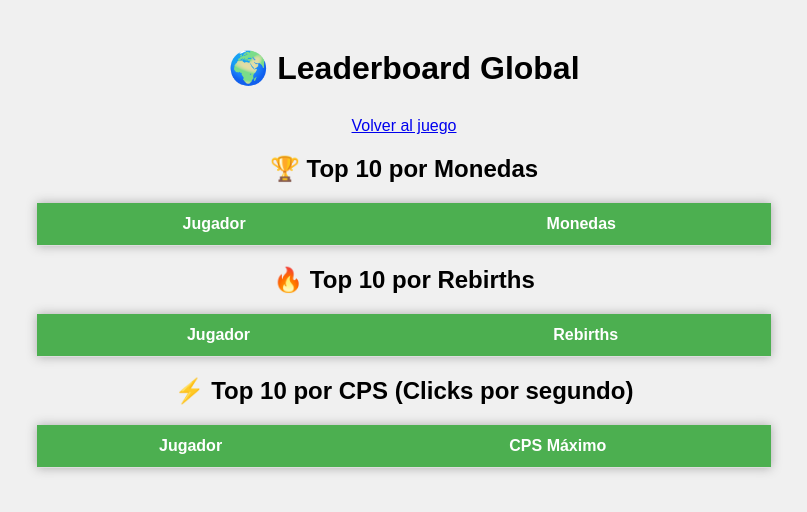
After one commit to Fernando2131/Cliker-game, a Flask app: page /leaderboard in a window 1280 px wide. The commit adds this page. Shown: the top 512 px of the page, without its empty margins (236-1043 px from the left). Run offline with Flask 3, Linux system fonts and the light colour scheme; lists and menus that the app fills with data are empty.

Commit message:
Add files via upload

```diff
--- a/app.py
+++ b/app.py
@@ -1,53 +1,19 @@
 from flask import Flask, render_template, request, redirect, session, jsonify
 from database import init_db, get_db
 from werkzeug.security import generate_password_hash, check_password_hash
-import json, time, math
+import json
+import time
 
 app = Flask(__name__)
-app.secret_key = "CLAVE_SUPER_SECRETA_123"  # cámbiala en producción
+app.secret_key = "CLAVE_SUPER_SECRETA_123"
 init_db()
-
-# ---- Configurables de seguridad ----
-MAX_COINS_ABSOLUTE = 1e18          # máximo absoluto aceptable
-MAX_DELTA_WARN = 1e7               # salto grande que genera flagged (ajusta según tu economía)
-MAX_DELTA_BLOCK = 1e12             # salto gigante que causa bloqueo inmediato
-MAX_SAVES_PER_MIN = 12             # máximo saves por minuto permitidos
-MIN_SAVE_INTERVAL = 0.3            # segundos mínimos entre saves (evita spam)
-SUSPICIOUS_THRESHOLD = 3           # cuantas alertas para ban temporal
-BAN_SECONDS = 60 * 60              # 1 hora de ban por superar threshold
-MAX_REBIRTHS = 10
-
-# ---------------- utilities ----------------
-def now():
-    return time.time()
-
-def client_ip():
-    # obtiene la IP del cliente (confía en X-Forwarded-For si existe)
-    xff = request.headers.get("X-Forwarded-For", "")
-    if xff:
-        return xff.split(",")[0].strip()
-    return request.remote_addr or "unknown"
-
-def log_security(user_id, event, detail=""):
-    db = get_db()
-    db.execute(
-        "INSERT INTO security_logs (user_id, event, detail, ip, ts) VALUES (?, ?, ?, ?, ?)",
-        (user_id, event, detail, client_ip(), now())
-    )
-    db.commit()
 
 def get_user(user_id):
     db = get_db()
     return db.execute("SELECT * FROM users WHERE id = ?", (user_id,)).fetchone()
 
-def update_user_fields(user_id, **fields):
-    db = get_db()
-    keys = ", ".join([f"{k} = ?" for k in fields.keys()])
-    vals = list(fields.values()) + [user_id]
-    db.execute(f"UPDATE users SET {keys} WHERE id = ?", vals)
-    db.commit()
+# ---------------------- RUTAS BÁSICAS ----------------------
 
-# ---------------- routes básicos ----------------
 @app.route("/")
 def home():
     if "user_id" in session:
@@ -59,13 +25,15 @@ def register():
     if request.method == "POST":
         username = request.form["username"]
         password = generate_password_hash(request.form["password"])
+
         db = get_db()
         try:
             db.execute("INSERT INTO users (username, password) VALUES (?, ?)", (username, password))
             db.commit()
-        except Exception:
+        except:
             return "Error: usuario ya existe"
         return redirect("/login")
+
     return render_template("register.html")
 
 @app.route("/login", methods=["GET", "POST"])
@@ -73,14 +41,16 @@ def login():
     if request.method == "POST":
         username = request.form["username"]
         password = request.form["password"]
+
         db = get_db()
         user = db.execute("SELECT * FROM users WHERE username = ?", (username,)).fetchone()
+
         if user and check_password_hash(user["password"], password):
             session["user_id"] = user["id"]
-            # actualizar last_ip al login
-            update_user_fields(user["id"], last_ip=client_ip())
             return redirect("/juego")
+
         return "Credenciales incorrectas"
+
     return render_template("login.html")
 
 @app.route("/logout")
@@ -94,143 +64,198 @@ def juego():
         return redirect("/login")
     return render_template("juego.html")
 
-# ---------------- API segura para estado ----------------
+# ---------------------- API STATE (GUARDADO) ----------------------
+
 @app.route("/api/state", methods=["GET", "POST"])
 def api_state():
     if "user_id" not in session:
         return jsonify({"error": "not authenticated"}), 401
 
+    db = get_db()
     user = get_user(session["user_id"])
     if not user:
         return jsonify({"error": "user not found"}), 404
 
-    # revisa si está baneado temporalmente
-    banned_until = float(user["banned_until"] or 0)
-    if banned_until and banned_until > now():
-        log_security(user["id"], "blocked_request", f"attempt while banned until {banned_until}")
-        return jsonify({"error": "user temporarily banned"}), 403
-
-    db = get_db()
-
-    # GET -> devolver estado guardado
+    # GET: devolver estado
     if request.method == "GET":
         try:
             state = json.loads(user["upgrades"]) if user["upgrades"] else {}
-        except Exception:
+        except:
             state = {}
+
         return jsonify({
             "coins": float(user["coins"] or 0),
             "rebirths": int(user["rebirths"] or 0),
             "state": state
         })
 
-    # POST -> guardar estado (con muchas validaciones)
-    data = request.get_json()
-    if not data:
-        return jsonify({"error": "invalid json"}), 400
+    # POST: guardar estado
+    payload = request.get_json()
+    if not payload:
+        return jsonify({"error": "no json payload"}), 400
 
-    # timestamps y limites
-    ts = now()
-    last_save_ts = float(user["last_save_ts"] or 0)
-    last_coins = float(user["last_coins"] or 0)
-    save_count_min = int(user["save_count_min"] or 0)
-    suspicious_count = int(user["suspicious_count"] or 0)
+    coins = float(payload.get("coins", 0))
+    rebirths = int(payload.get("rebirths", 0))
+    state = payload.get("state", {})
 
-    # rate limit: mínimo intervalo entre saves
-    delta_t = ts - last_save_ts
-    if delta_t < MIN_SAVE_INTERVAL:
-        # registrar intento spam y bloquear temporal si es repetitivo
-        suspicious_count += 1
-        update_user_fields(user["id"], suspicious_count=suspicious_count)
-        log_security(user["id"], "spam_save", f"delta_t={delta_t:.3f}")
-        if suspicious_count >= SUSPICIOUS_THRESHOLD:
-            banned_until = ts + BAN_SECONDS
-            update_user_fields(user["id"], banned_until=banned_until)
-            log_security(user["id"], "auto_ban", f"too many spam saves, banned_until={banned_until}")
-            return jsonify({"error": "temporarily banned due to suspicious activity"}), 403
-        return jsonify({"error": "too many requests"}), 429
+    db.execute("UPDATE users SET coins = ?, rebirths = ?, upgrades = ? WHERE id = ?",
+               (coins, rebirths, json.dumps(state), user["id"]))
+    db.commit()
 
-    # saves per minuto (simple sliding-window approximation)
-    # si el último save fue hace más de 60s, reiniciamos contador
-    if delta_t > 60:
-        save_count_min = 0
-    save_count_min += 1
-    if save_count_min > MAX_SAVES_PER_MIN:
-        suspicious_count += 1
-        update_user_fields(user["id"], save_count_min=save_count_min, suspicious_count=suspicious_count)
-        log_security(user["id"], "too_many_saves", f"count={save_count_min}")
-        if suspicious_count >= SUSPICIOUS_THRESHOLD:
-            banned_until = ts + BAN_SECONDS
-            update_user_fields(user["id"], banned_until=banned_until)
-            log_security(user["id"], "auto_ban", f"too many saves per minute, banned_until={banned_until}")
-            return jsonify({"error": "temporarily banned due to suspicious activity"}), 403
-        return jsonify({"error": "too many saves per minute"}), 429
-
-    # validar coins y rebirths
-    try:
-        coins = float(data.get("coins", 0))
-    except:
-        coins = 0.0
-    coins = max(0.0, min(coins, MAX_COINS_ABSOLUTE))
-
-    try:
-        rebirths = int(data.get("rebirths", 0))
-    except:
-        rebirths = 0
-    rebirths = max(0, min(rebirths, MAX_REBIRTHS))
-
-    # analizar delta de coins desde el último guardado
-    delta_coins = coins - last_coins
-    # si incremento repentino muy grande -> mark suspicious
-    if delta_coins > MAX_DELTA_WARN:
-        suspicious_count += 1
-        update_user_fields(user["id"], suspicious_count=suspicious_count)
-        log_security(user["id"], "large_delta", f"delta={delta_coins}, last_coins={last_coins}, coins={coins}")
-        # si supera bloque fuerte, ban inmediato
-        if delta_coins > MAX_DELTA_BLOCK:
-            banned_until = ts + (BAN_SECONDS * 24)  # ban largo
-            update_user_fields(user["id"], banned_until=banned_until)
-            log_security(user["id"], "auto_ban_large_delta", f"delta={delta_coins}, banned_until={banned_until}")
-            return jsonify({"error": "temporarily banned due to suspicious activity (large delta)"}), 403
-
-    # validar estructura state (must be dict)
-    state = data.get("state", {})
-    if not isinstance(state, dict):
-        # posible manipulación — lo limpiamos y registramos
-        log_security(user["id"], "invalid_state_format", "state not dict; sanitized")
-        state = {}
-
-    # si todo OK -> guardar y resetear contadores ligeros
-    try:
-        db.execute("""
-            UPDATE users
-            SET coins = ?, rebirths = ?, upgrades = ?, last_save_ts = ?, last_coins = ?, save_count_min = ?, suspicious_count = ?, last_ip = ?
-            WHERE id = ?
-        """, (coins, rebirths, json.dumps(state), ts, coins, save_count_min, suspicious_count, client_ip(), user["id"]))
-        db.commit()
-    except Exception as e:
-        log_security(user["id"], "db_error_on_save", str(e))
-        return jsonify({"error": "db_error"}), 500
-
-    return jsonify({"status": "ok", "suspicious_count": suspicious_count})
-
-# ---------------- admin helpers (para debugging) ----------------
-@app.route("/admin/security_logs")
-def admin_logs():
-    # NOTA: en producción protege esta ruta con autenticación adicional
-    db = get_db()
-    rows = db.execute("SELECT * FROM security_logs ORDER BY ts DESC LIMIT 200").fetchall()
-    out = []
-    for r in rows:
-        out.append({"id": r["id"], "user_id": r["user_id"], "event": r["event"], "detail": r["detail"], "ip": r["ip"], "ts": r["ts"]})
-    return jsonify(out)
-
-@app.route("/admin/unban/<int:user_id>")
-def admin_unban(user_id):
-    # NOTA: proteger en producción
-    update_user_fields(user_id, banned_until=0, suspicious_count=0)
-    log_security(user_id, "manual_unban", "unbanned via admin endpoint")
     return jsonify({"status": "ok"})
 
+# ===============================================================
+#                    API CLICK (ANTIHACK CPS)
+# ===============================================================
+
+recent_clicks = {}       # user_id -> [timestamps]
+click_penalties = {}     # strikes antes de ban
+
+MAX_HUMAN_CPS = 17       # tu record real humano
+CPS_WARNING = 20         # sospechoso
+CPS_BAN = 40             # hack/autoclicker
+WINDOW = 1.0             # ventana de 1 segundo
+
+@app.route("/api/click", methods=["POST"])
+def api_click():
+    if "user_id" not in session:
+        return jsonify({"error": "not authenticated"}), 401
+
+    user_id = session["user_id"]
+    now = time.time()
+
+    data = request.get_json()
+    if not data or "ts" not in data:
+        return jsonify({"error": "no timestamp"}), 400
+
+    # ------- registrar clicks en memoria -------
+    if user_id not in recent_clicks:
+        recent_clicks[user_id] = []
+
+    recent_clicks[user_id].append(now)
+
+    # borrar clicks fuera de 1 segundo
+    recent_clicks[user_id] = [
+        t for t in recent_clicks[user_id] if now - t <= WINDOW
+    ]
+
+    cps = len(recent_clicks[user_id])
+    db = get_db()
+
+    # ------------------ AUTOBAN POR HACK ------------------
+    if cps > CPS_BAN:
+        banned_until = int(time.time()) + 3600  # 1 hora
+        db.execute("UPDATE users SET banned_until = ? WHERE id = ?", (banned_until, user_id))
+        db.commit()
+
+        db.execute("INSERT INTO security_logs (user_id, event, value, timestamp) VALUES (?, ?, ?, ?)",
+                   (user_id, "autoban_cps", cps, int(time.time())))
+        db.commit()
+
+        return jsonify({"error": f"banned for 1h (CPS={cps})"}), 429
+
+    # ------------------ SOSPECHOSO ------------------
+    if cps > CPS_WARNING:
+        click_penalties[user_id] = click_penalties.get(user_id, 0) + 1
+
+        db.execute("INSERT INTO security_logs (user_id, event, value, timestamp) VALUES (?, ?, ?, ?)",
+                   (user_id, "suspicious_cps", cps, int(time.time())))
+        db.commit()
+
+        if click_penalties[user_id] >= 5:
+            banned_until = int(time.time()) + 300  # 5 minutos
+            db.execute("UPDATE users SET banned_until = ? WHERE id = ?", (banned_until, user_id))
+            db.commit()
+
+            return jsonify({"error": "temp ban 5m for suspicious activity"}), 429
+
+    # ------------------ ACTUALIZAR RECORD CPS ------------------
+    user = get_user(user_id)
+    best = user["best_cps"] or 0
+    if cps > best:
+        db.execute("UPDATE users SET best_cps = ? WHERE id = ?", (cps, user_id))
+        db.commit()
+
+    return jsonify({"status": "ok", "cps": cps})
+
+# ===============================================================
+#                    LEADERBOARD (API JSON)
+# ===============================================================
+
+@app.route("/api/leaderboard")
+def api_leaderboard():
+    db = get_db()
+
+    # top 10 por monedas
+    top_coins = db.execute("""
+        SELECT username, coins
+        FROM users
+        WHERE banned_until < ? OR banned_until IS NULL
+        ORDER BY coins DESC
+        LIMIT 10
+    """, (int(time.time()),)).fetchall()
+
+    # top 10 por rebirths
+    top_rebirths = db.execute("""
+        SELECT username, rebirths
+        FROM users
+        WHERE banned_until < ? OR banned_until IS NULL
+        ORDER BY rebirths DESC, coins DESC
+        LIMIT 10
+    """, (int(time.time()),)).fetchall()
+
+    # top 10 por CPS (mejor click humano logrado)
+    top_cps = db.execute("""
+        SELECT username, best_cps
+        FROM users
+        WHERE best_cps IS NOT NULL
+        ORDER BY best_cps DESC
+        LIMIT 10
+    """).fetchall()
+
+    return jsonify({
+        "top_coins": [dict(row) for row in top_coins],
+        "top_rebirths": [dict(row) for row in top_rebirths],
+        "top_cps": [dict(row) for row in top_cps]
+    })
+
+# ===============================================================
+#                    LEADERBOARD (PÁGINA HTML)
+# ===============================================================
+
+@app.route("/leaderboard")
+def leaderboard_page():
+    db = get_db()
+
+    # Top por monedas
+    coins = db.execute("""
+        SELECT username, coins
+        FROM users
+        ORDER BY coins DESC
+        LIMIT 10
+    """).fetchall()
+
+    # Top por rebirths
+    rebirths = db.execute("""
+        SELECT username, rebirths
+        FROM users
+        ORDER BY rebirths DESC, coins DESC
+        LIMIT 10
+    """).fetchall()
+
+    # Top por CPS
+    cps = db.execute("""
+        SELECT username, best_cps
+        FROM users
+        ORDER BY best_cps DESC
+        LIMIT 10
+    """).fetchall()
+
+    return render_template("leaderboard.html",
+                           top_coins=coins,
+                           top_rebirths=rebirths,
+                           top_cps=cps)
+
+# ---------------------- MAIN ----------------------
 if __name__ == "__main__":
     app.run(debug=True)
--- /dev/null
+++ b/templates/leaderboard.html
@@ -0,0 +1,73 @@
+<!DOCTYPE html>
+<html>
+<head>
+    <title>Leaderboard Global</title>
+    <style>
+        body {
+            font-family: Arial;
+            background: #f0f0f0;
+            padding: 20px;
+            text-align: center;
+        }
+        h1 { margin-bottom: 30px; }
+        table {
+            width: 60%;
+            margin: 20px auto;
+            border-collapse: collapse;
+            background: white;
+            box-shadow: 0 0 10px #aaa;
+        }
+        th, td {
+            padding: 12px;
+            border-bottom: 1px solid #ddd;
+        }
+        th {
+            background: #4CAF50;
+            color: white;
+        }
+        tr:hover { background: #e8e8e8; }
+    </style>
+</head>
+<body>
+
+    <h1>🌍 Leaderboard Global</h1>
+    <p><a href="/juego">Volver al juego</a></p>
+
+    <!-- TOP POR MONEDAS -->
+    <h2>🏆 Top 10 por Monedas</h2>
+    <table>
+        <tr><th>Jugador</th><th>Monedas</th></tr>
+        {% for u in top_coins %}
+        <tr>
+            <td>{{ u.username }}</td>
+            <td>{{ "%.7f"|format(u.coins) }}</td>
+        </tr>
+        {% endfor %}
+    </table>
+
+    <!-- TOP POR REBIRTHS -->
+    <h2>🔥 Top 10 por Rebirths</h2>
+    <table>
+        <tr><th>Jugador</th><th>Rebirths</th></tr>
+        {% for u in top_rebirths %}
+        <tr>
+            <td>{{ u.username }}</td>
+            <td>{{ u.rebirths }}</td>
+        </tr>
+        {% endfor %}
+    </table>
+
+    <!-- TOP POR CPS -->
+    <h2>⚡ Top 10 por CPS (Clicks por segundo)</h2>
+    <table>
+        <tr><th>Jugador</th><th>CPS Máximo</th></tr>
+        {% for u in top_cps %}
+        <tr>
+            <td>{{ u.username }}</td>
+            <td>{{ u.best_cps }}</td>
+        </tr>
+        {% endfor %}
+    </table>
+
+</body>
+</html>
```
Also changed, not shown: database.py (+27 -9 lines), static/script.js (+27 -4 lines), templates/juego.html (+18 -0 lines).
